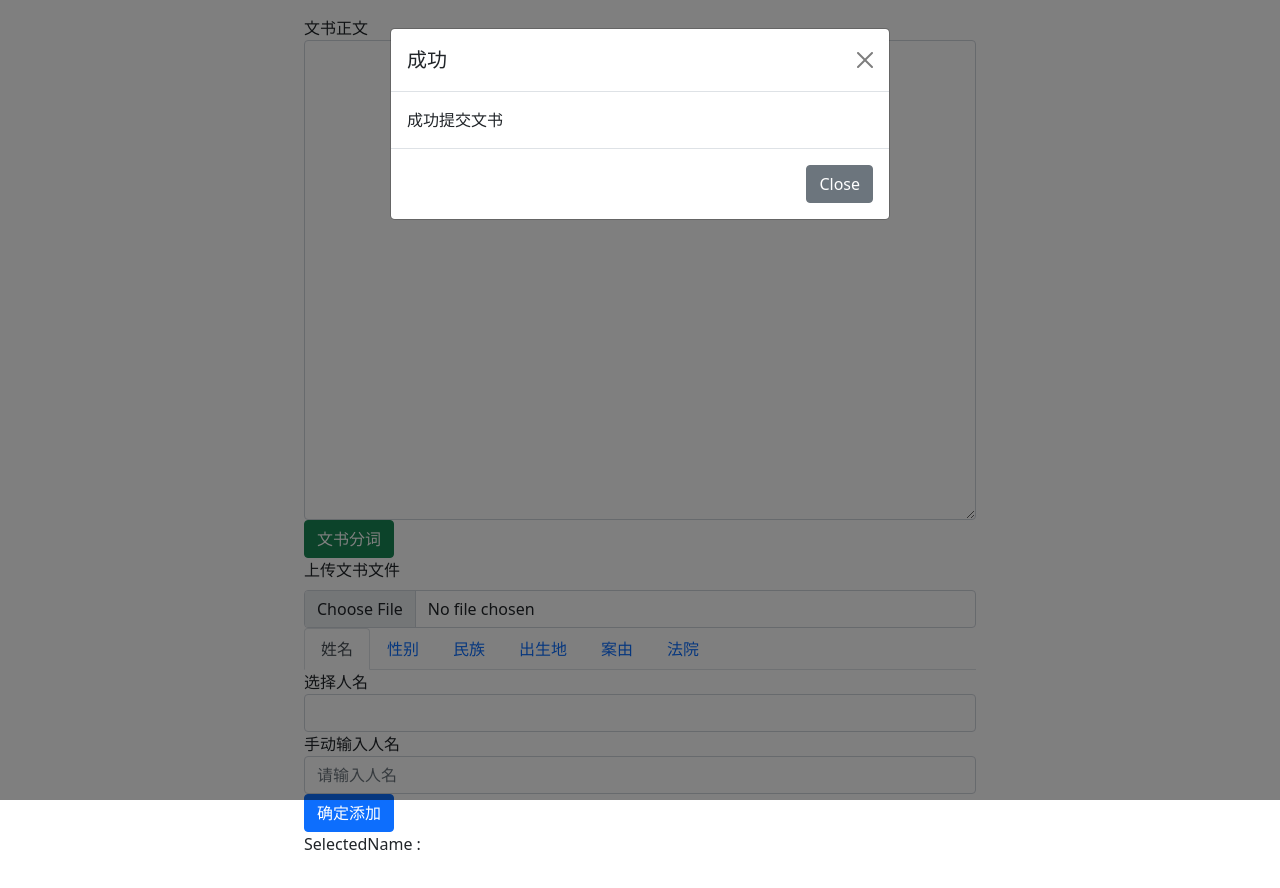
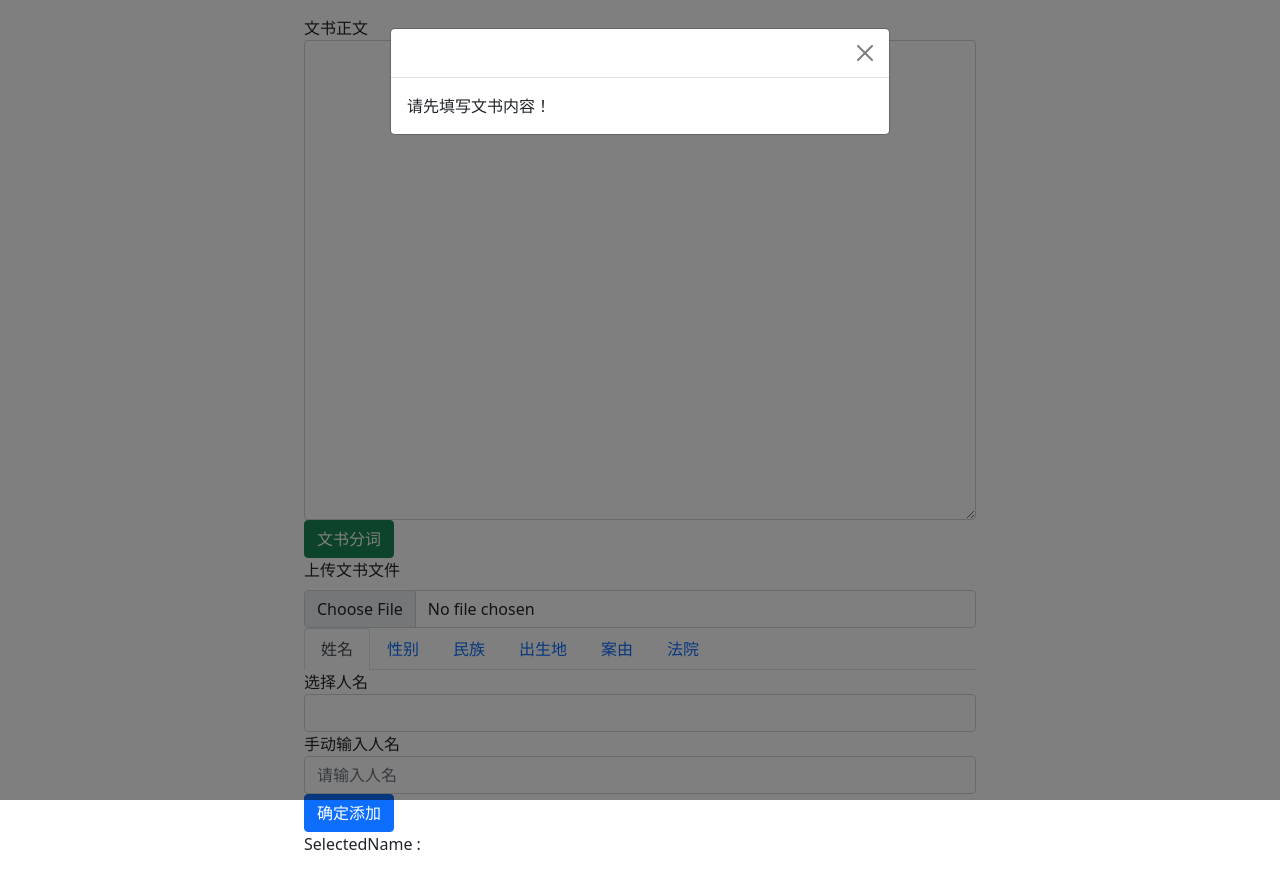
Before and after one commit to HCPlantern/DataScienceProject, a website: page src/main/resources/static/index.html in a window 1280 px wide. Both pictures are taken after a click on the button "文书分词". Drawn offline with nearby package versions, Linux system fonts and the light colour scheme.

Commit message:
对文书框是否有内容进行简单的判断

```diff
--- a/src/main/resources/static/css/index.css
+++ b/src/main/resources/static/css/index.css
@@ -3,6 +3,7 @@
     max-width: 50rem;
     margin: auto;
     padding: 1rem 4rem;
+    height: 1200px;
 }
 
 #originalText{
--- a/src/main/resources/static/index.html
+++ b/src/main/resources/static/index.html
@@ -24,27 +24,26 @@
 </head>
 <body>
 
+<div class="main-body" id="main-body">
     <!-- Modal 点击提交之后将弹出窗口提示成功提交文书 -->
     <div class="modal fade" id="splitSuccessModal" tabindex="-1" aria-labelledby="splitSuccessModalLabel"
          aria-hidden="true">
         <div class="modal-dialog">
             <div class="modal-content">
                 <div class="modal-header">
-                <h5 class="modal-title" id="splitSuccessModalLabel">成功</h5>
                     <button type="button" class="btn-close" data-bs-dismiss="modal" aria-label="Close"></button>
                 </div>
-            <div class="modal-body">
+                <div v-if="hasOriginalText" class="modal-body">
                     成功提交文书
                 </div>
-            <div class="modal-footer">
-                <button type="button" class="btn btn-secondary" data-bs-dismiss="modal">Close</button>
+                <div v-if="!hasOriginalText" class="modal-body">
+                    请先填写文书内容！
                 </div>
             </div>
         </div>
 </div>
 
 
-<div class="main-body" id="main-body">
     <div class="panel panel-default" id="split-part">
         <div class="panel-heading">文书正文</div>
         <div class="panel-body">
@@ -219,6 +218,7 @@
     var vm = new Vue({
         el: "#main-body",
         data: {
+            hasOriginalText: false,
             originalText: '',
             splitText: [],
             date: [],
@@ -239,6 +239,11 @@
                 "汉族", "壮族", "满族", "回族", "苗族", "维吾尔族", "土家族", "彝族", "蒙古族", "藏族", "布依族", "侗族", "瑶族", "朝鲜族", "白族", "哈尼族", "哈萨克族", "黎族", "傣族", "畲族", "傈僳族", "仡佬族", "东乡族", "高山族", "拉祜族", "水族", "佤族", "纳西族", "羌族", "土族", "仫佬族", "锡伯族", "柯尔克孜族", "达斡尔族", "景颇族", "毛南族", "撒拉族", "布朗族", "塔吉克族", "阿昌族", "普米族", "鄂温克族", "怒族", "京族", "基诺族", "德昂族", "保安族", "俄罗斯族", "裕固族", "乌孜别克族", "门巴族", "鄂伦春族", "独龙族", "塔塔尔族", "赫哲族", "珞巴族"
             ],
         },
+        watch: {
+            originalText: function () {
+               vm.hasOriginalText = (vm.originalText != null && vm.originalText !== "");
+            }
+        },
         methods: {
             init: function () {
                 this.txtDom = document.getElementById('wenshuFile');
@@ -249,8 +254,7 @@
                 let reader = new FileReader(); // 读取TXT起重要作用的
                 reader.readAsText(selectedFile);
                 reader.onload = oFREvent => { // 读取完毕从中取值
-                    let pointsTxt = oFREvent.target.result;
-                    this.originalText = pointsTxt;// 获取到的TXT文件
+                    this.originalText = oFREvent.target.result;// 获取到的TXT文件
                 };
                 e.target.value = null;
             },
```
Lines whose indentation alone changed are shown as unchanged.
